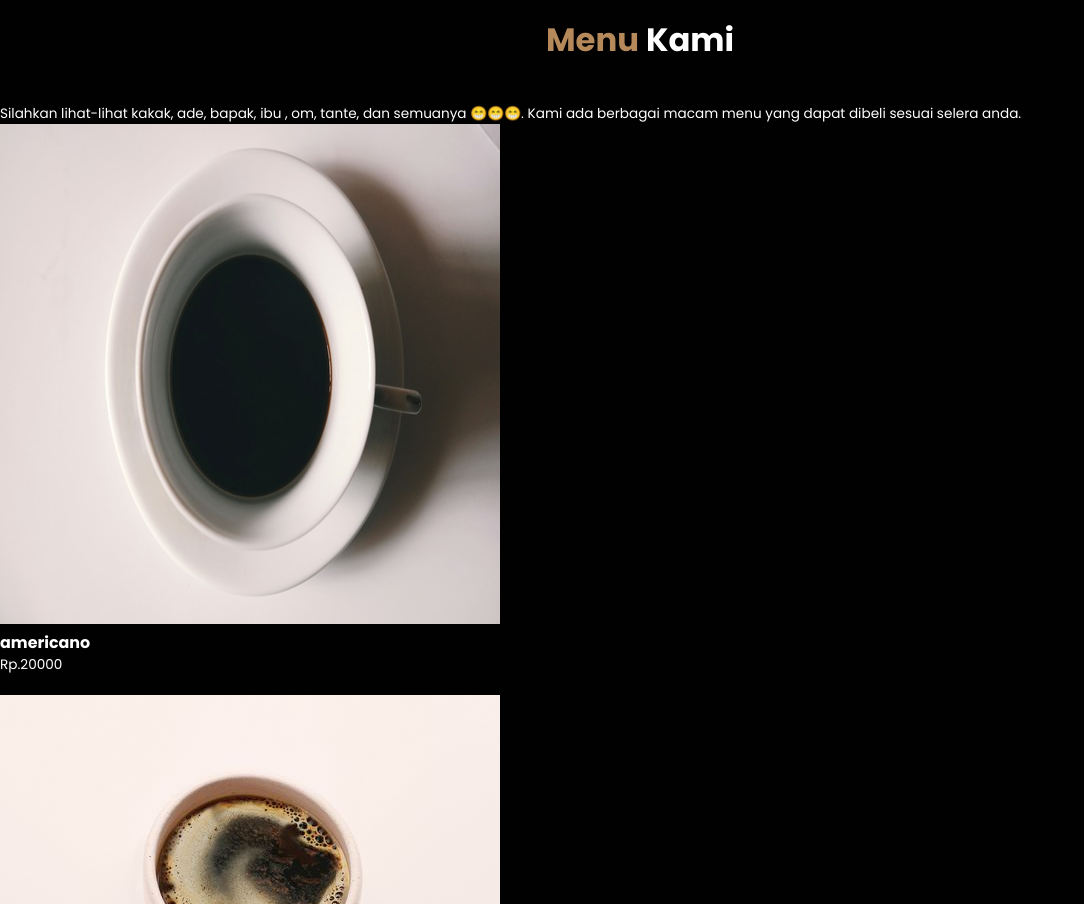
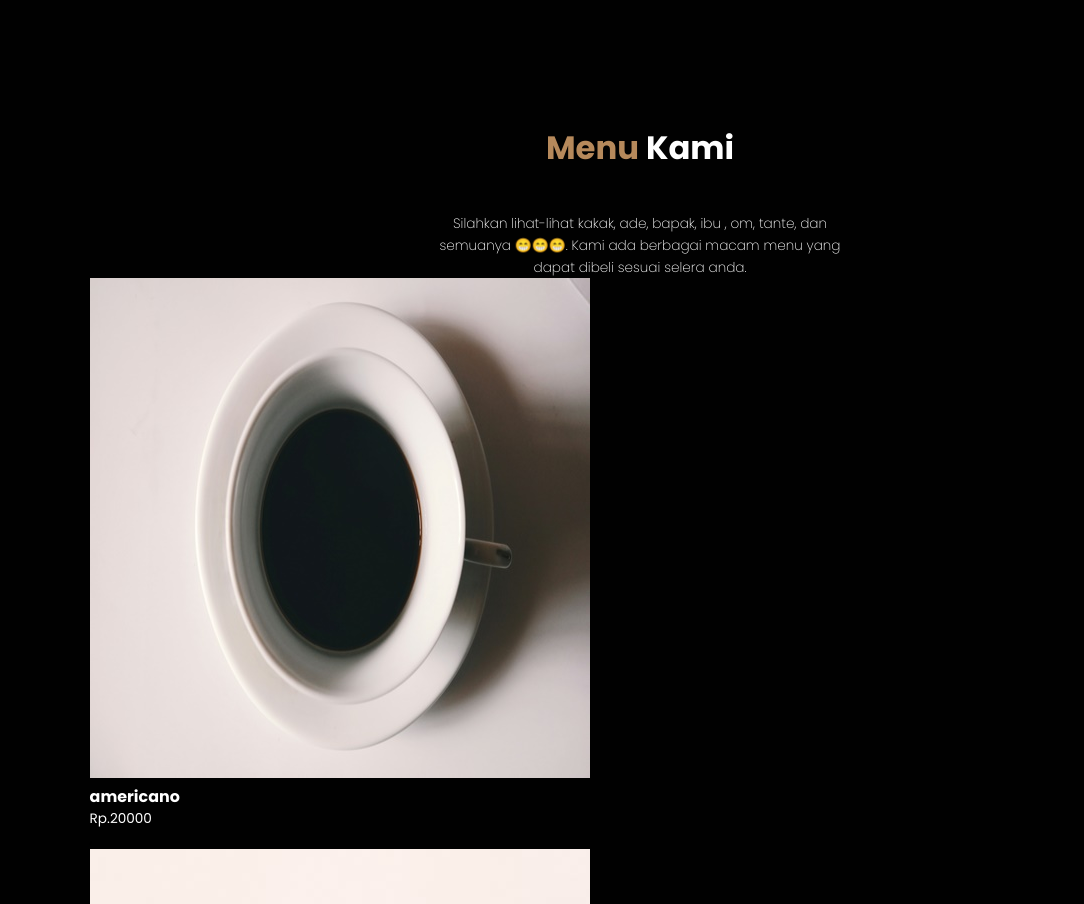
Before and after one commit to Tio-pratomo/kedai-kopi-wpu, a website built with webpack: page src/index.html in a window 1280 px wide. Shown: the part 1434-2338 px from the top of the page, without its empty margins (0-1084 px from the left). Built offline with nearby package versions, Linux system fonts and the light colour scheme.

Commit message:
style: membuat bagian menu

```diff
--- /dev/null
+++ b/src/css/menu.css
@@ -0,0 +1,11 @@
+.menu {
+    padding: 8rem 7% 1.4rem;
+}
+
+.menu__intro {
+    text-align: center;
+    max-width: 30rem;
+    margin: auto;
+    font-weight: 200;
+    line-height: 1.6;
+}
--- a/src/css/style.css
+++ b/src/css/style.css
@@ -6,4 +6,6 @@
 
 @import "./about.css";
 
+@import "./menu.css";
+
 @import "./responsive.css";
```
